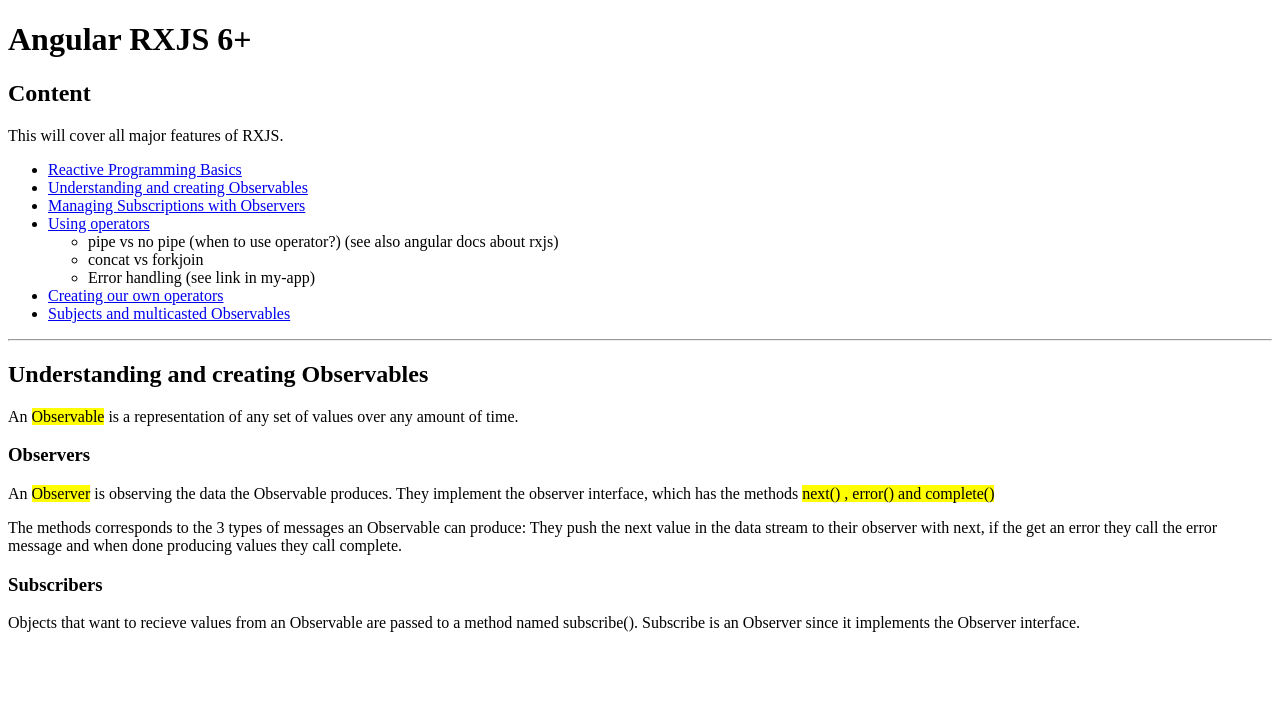
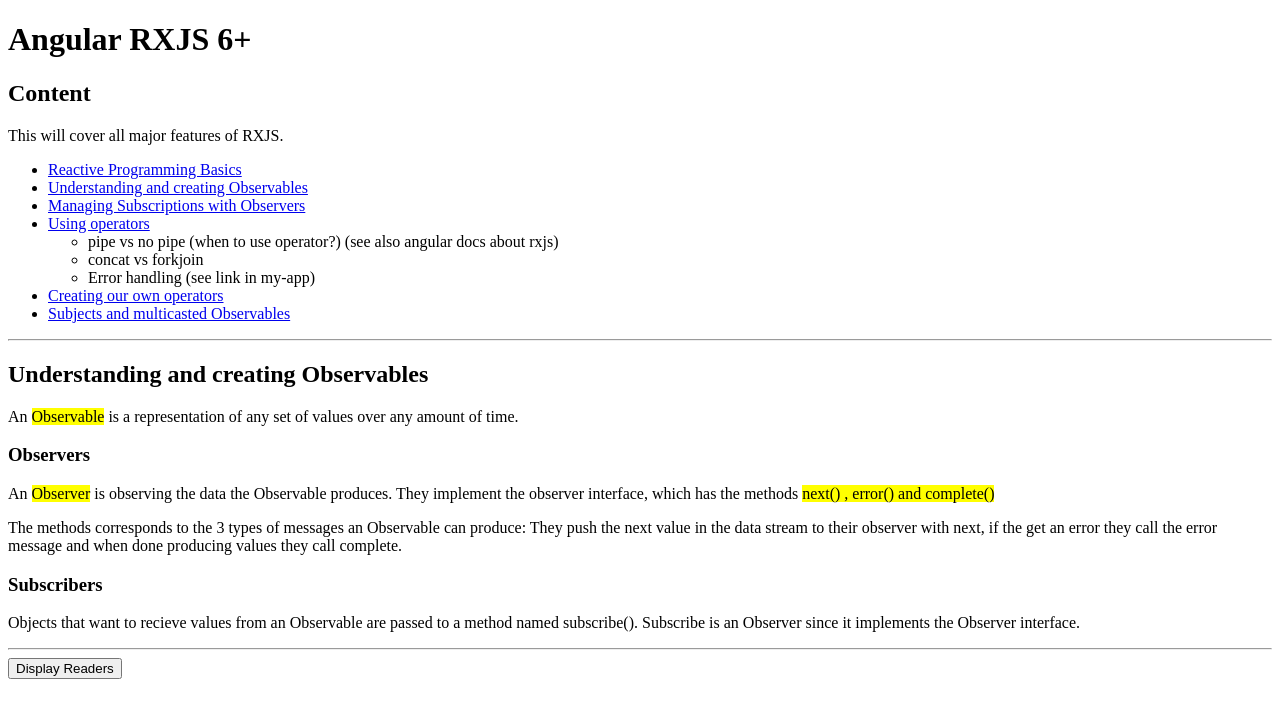
Before and after one commit to henrikmathiesen/angular-x-rxjs6-plus, an Angular app: page /understanding-and-creating-observables in a window 1280 px wide. Shown: the top 718 px of the page. Built offline with nearby package versions, Linux system fonts and the light colour scheme.

Commit message:
-handle click event

```diff
--- a/src/app/understanding-and-creating-observables/understanding-and-creating-observables.component.html
+++ b/src/app/understanding-and-creating-observables/understanding-and-creating-observables.component.html
@@ -17,3 +17,12 @@
     Objects that want to recieve values from an Observable are passed to a method named subscribe().
     Subscribe is an Observer since it implements the Observer interface.
 </p>
+<hr>
+<div>
+    <div>
+        <button type="button" id="readersButton">Display Readers</button>
+    </div>
+    <ul id="readers">
+
+    </ul>
+</div>
--- a/src/app/understanding-and-creating-observables/understanding-and-creating-observables.component.ts
+++ b/src/app/understanding-and-creating-observables/understanding-and-creating-observables.component.ts
@@ -13,7 +13,9 @@ export class UnderstandingAndCreatingObservablesComponent implements OnInit {
         There are 3 primary ways to create Observables (the last 2 are the most common)
             - Observable constructor
             - Via a function to create an Observable from existing data, like an array or a promise
-            - Calling a function that returns an Observable in a library we are using
+            - Calling a function that returns an Observable in a library we are using (not demoed here)
+
+        We can also handle events (like click events)
 
         Side note
             - In version 6 there are fewer locations from where to import different parts of RXJS
@@ -22,6 +24,9 @@ export class UnderstandingAndCreatingObservablesComponent implements OnInit {
     ngOnInit() {
         this.usingTheObservableConstructor();
         this.createObservableFromExistingData();
+        // TODO promise
+
+        this.handleAnEvent();
     }
 
     private usingTheObservableConstructor() {
@@ -59,7 +64,7 @@ export class UnderstandingAndCreatingObservablesComponent implements OnInit {
         const source02$ = of(allReaders);
 
         source01$.subscribe(v => console.log(v));
-        source02$.subscribe(v => console.log(v));
+        source02$.subscribe(v => console.log(v)); // will log the array
 
         // from() , similar to of but pass it an object than encapsulate a group of values
         // it could be another Observable, a promise or an array (it will produce the individual values from the array)
@@ -74,4 +79,19 @@ export class UnderstandingAndCreatingObservablesComponent implements OnInit {
             .subscribe(v => console.log(v));
     }
 
+    private handleAnEvent() {
+        const button = document.getElementById('readersButton');
+        const readers = document.getElementById('readers');
+
+        // it returns an Observable
+        fromEvent(button, 'click')
+            .subscribe((event) => {
+                console.log(event);
+
+                for(const r of allReaders) {
+                    readers.innerHTML += `<li>${r.name}</li>`;
+                }
+            });
+    }
+
 }
```
